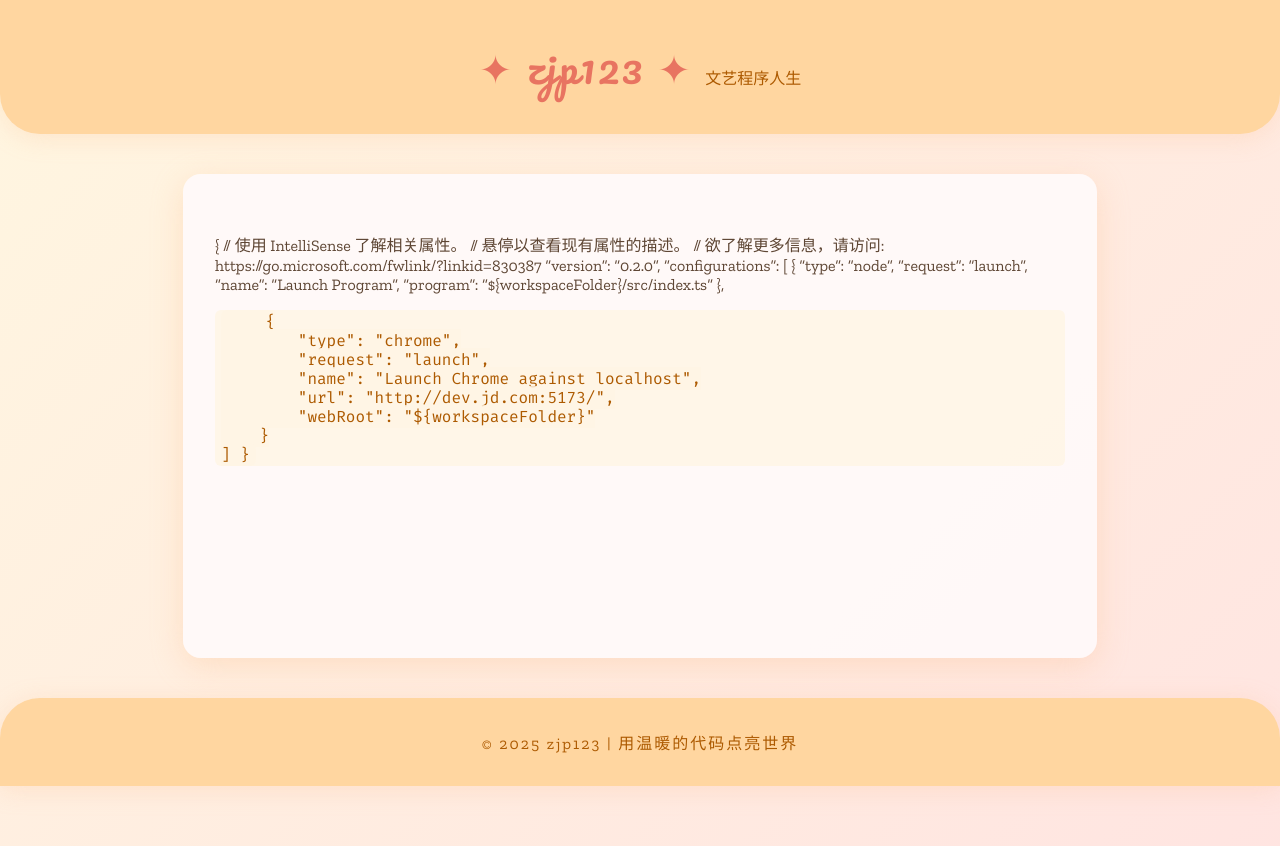
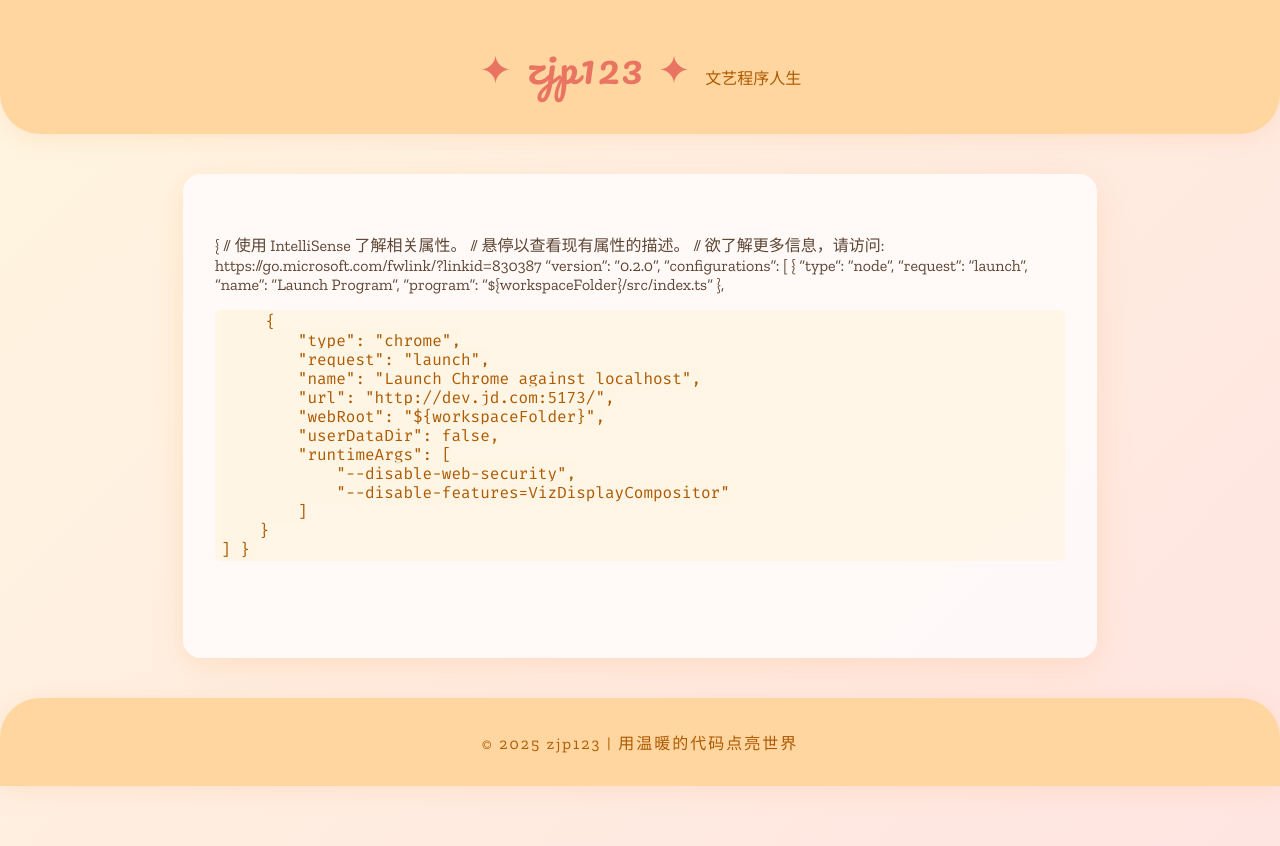
Before and after one commit to zjp123/zjp123.github.io, a Jekyll site: the page built from docs/vscode调试.md, in a window 1280 px wide. Shown: the top 846 px of the page. Built offline with Jekyll 4.4.1, drawn with Linux system fonts in a browser that asks for light colours; our own code applies the rules of GitHub Pages for plain Markdown files.

Commit message:
Update vscode调试.md

```diff
--- a/docs/vscode调试.md
+++ b/docs/vscode调试.md
@@ -16,7 +16,12 @@
             "request": "launch",
             "name": "Launch Chrome against localhost",
             "url": "http://dev.jd.com:5173/",
-            "webRoot": "${workspaceFolder}"
+            "webRoot": "${workspaceFolder}",
+            "userDataDir": false,
+            "runtimeArgs": [
+                "--disable-web-security",
+                "--disable-features=VizDisplayCompositor"
+            ]
         }
     ]
 }
```
